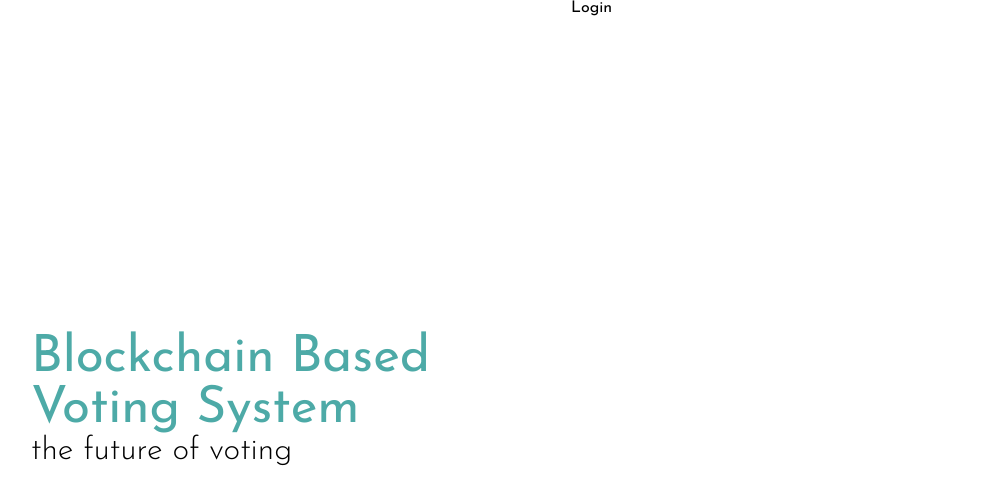
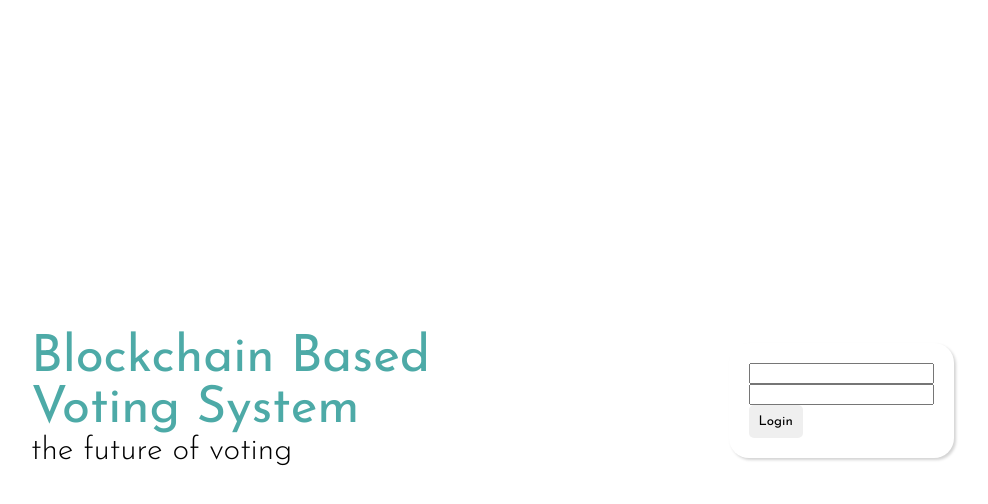
Before and after one commit to blockchain-based-voting-system/frontend, a React (Create React App) app: page /login in a window 1280 px wide. Shown: the top 504 px of the page, without its empty margins (69-1057 px from the left). Built offline with nearby package versions, Linux system fonts and the light colour scheme.

Commit message:
Login Form Validation :fire:

```diff
--- a/package.json
+++ b/package.json
@@ -12,13 +12,15 @@
     "@types/react-dom": "^17.0.11",
     "@types/react-router": "^5.1.18",
     "@types/react-router-dom": "^5.3.3",
+    "formik": "^2.2.9",
     "node-sass": "^7.0.1",
     "react": "^17.0.2",
     "react-dom": "^17.0.2",
     "react-router-dom": "^6.2.1",
     "react-scripts": "5.0.0",
     "typescript": "^4.5.4",
-    "web-vitals": "^2.1.2"
+    "web-vitals": "^2.1.2",
+    "yup": "^0.32.11"
   },
   "scripts": {
     "start": "react-scripts start",
--- a/src/layouts/Login.tsx
+++ b/src/layouts/Login.tsx
@@ -12,7 +12,8 @@ const Login = (props: LayoutProps) => {
         <div className="title-large title-green">Voting System</div>
         <div className="title-small">the future of voting</div>
       </div>
-      {props.children}
+
+      <div className="right">{props.children}</div>
     </div>
   );
 };
--- a/src/pages/Login.tsx
+++ b/src/pages/Login.tsx
@@ -1,12 +1,48 @@
 import React from "react";
+import { Formik } from "formik";
 import { RouteProps } from "react-router";
 import LoginLayout from "../layouts/Login";
+import * as Yup from "yup";
+
+const schema = Yup.object().shape({
+  email: Yup.string().email("Invalid email").required("Required"),
+  password: Yup.string().min(3).required("Required"),
+});
 
 const Login = (props: RouteProps): JSX.Element => {
   return (
     <div>
       <LoginLayout>
-        <span>Login</span>
+        <div className="login-container">
+          <Formik
+            initialValues={{
+              email: "",
+              password: "",
+            }}
+            validationSchema={schema}
+            onSubmit={(values) => console.log({ values })}
+          >
+            {({ errors, touched, getFieldProps, handleSubmit }) => (
+              <form onSubmit={handleSubmit}>
+                <input id="email" type="email" {...getFieldProps("email")} />
+                <div className="form-error-text">
+                  {touched.email && errors.email ? errors.email : null}
+                </div>
+
+                <input
+                  id="password"
+                  type="password"
+                  {...getFieldProps("password")}
+                />
+                <div className="form-error-text">
+                  {touched.password && errors.password ? errors.password : null}
+                </div>
+
+                <button type="submit">Login</button>
+              </form>
+            )}
+          </Formik>
+        </div>
       </LoginLayout>
     </div>
   );
--- a/src/styles/index.scss
+++ b/src/styles/index.scss
@@ -26,9 +26,10 @@ button {
   margin-right: 5px;
   font-family: "Josefin Sans";
   cursor: pointer;
+  transition: 0.3s;
 
   &:hover {
-    box-shadow: 0 5px 5px rgba(50, 50, 50, 0.2);
+    box-shadow: 2px 2px 3px lightgray;
   }
 }
 
@@ -53,6 +54,7 @@ button {
   font-weight: 300;
 }
 
-@import "../styles/pages/landing.scss";
-@import "../styles/pages/features.scss";
+@import "../styles/pages/Landing.scss";
+@import "../styles/pages/Features.scss";
+@import "../styles/pages/Login.scss";
 @import "../styles/layouts/Login.scss";
--- a/src/styles/layouts/Login.scss
+++ b/src/styles/layouts/Login.scss
@@ -14,4 +14,10 @@
       color: $theme-primary;
     }
   }
+
+  .right {
+    display: flex;
+    justify-content: center;
+    align-items: center;
+  }
 }
--- /dev/null
+++ b/src/styles/pages/Login.scss
@@ -0,0 +1,13 @@
+.login-container {
+  box-sizing: border-box;
+  padding: 20px;
+  border-radius: 20px;
+  box-shadow: 2px 2px 3px lightgray;
+}
+
+.form-error-text {
+  color: red;
+  text-transform: uppercase;
+  font-weight: 400;
+  font-size: 0.9rem;
+}
```
Also changed, not shown: src/styles/pages/Features.scss (renamed from src/styles/pages/features.scss), src/styles/pages/Landing.scss (renamed from src/styles/pages/landing.scss), 1 other file (tests, documents, lock files or other folders).
